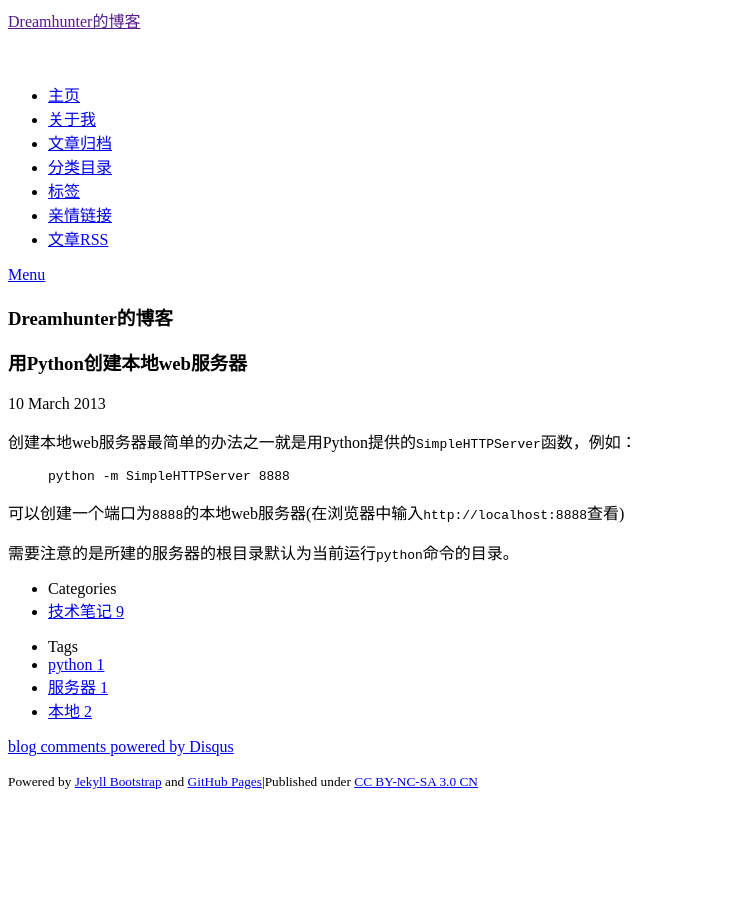
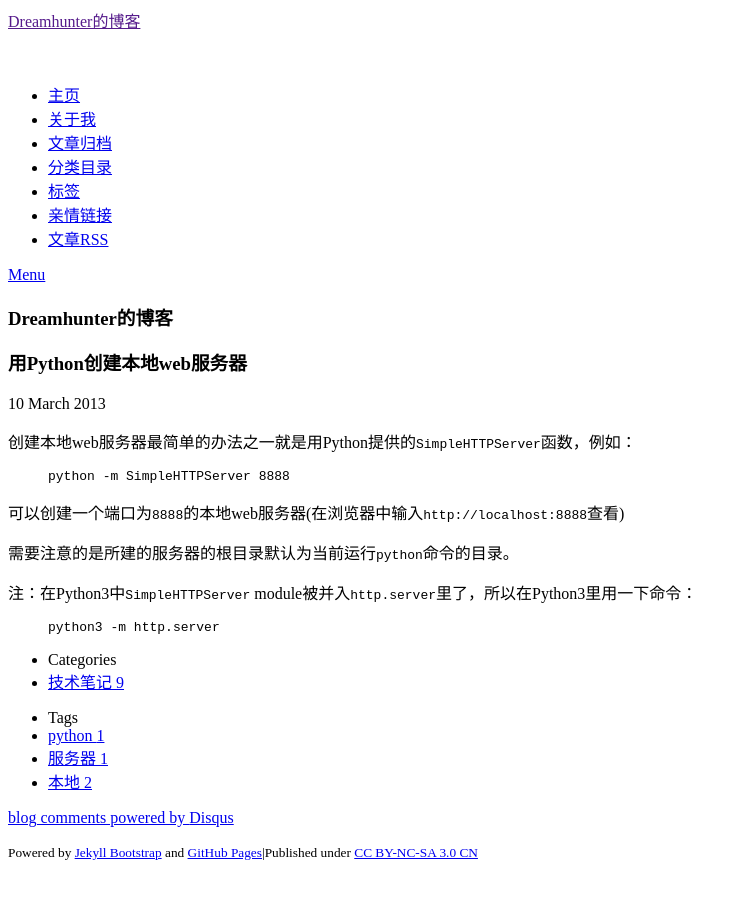
Before and after one commit to mingsnu/cn, a Jekyll site: the page built from _posts/2013-03-10-python-local-web-server.md, in a window 1280 px wide. Shown: the whole page, without its empty margins (0-746 px from the left). Built offline with Jekyll 4.4.1, drawn with Linux system fonts in a browser that asks for light colours; nearby versions of some CDN libraries; comment, search, counter and statistics services are not loaded.

Commit message:
python http.server

```diff
--- a/_posts/2013-03-10-python-local-web-server.md
+++ b/_posts/2013-03-10-python-local-web-server.md
@@ -17,3 +17,9 @@ python -m SimpleHTTPServer 8888
 可以创建一个端口为`8888`的本地web服务器(在浏览器中输入`http://localhost:8888`查看)
 
 需要注意的是所建的服务器的根目录默认为当前运行`python`命令的目录。
+
+注：在Python3中`SimpleHTTPServer` module被并入`http.server`里了，所以在Python3里用一下命令：
+
+{% highlight python %}
+python3 -m http.server
+{% endhighlight %}
```
